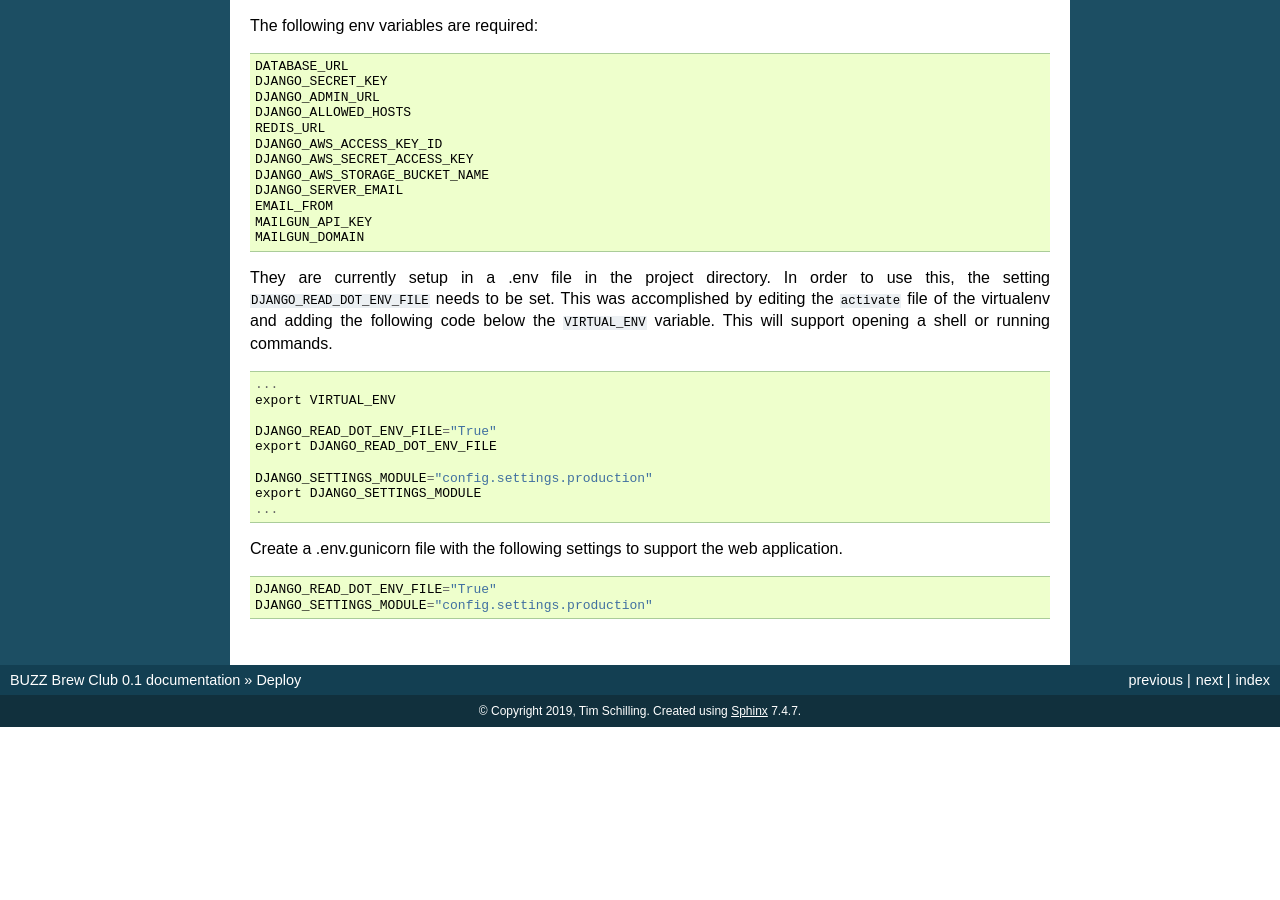
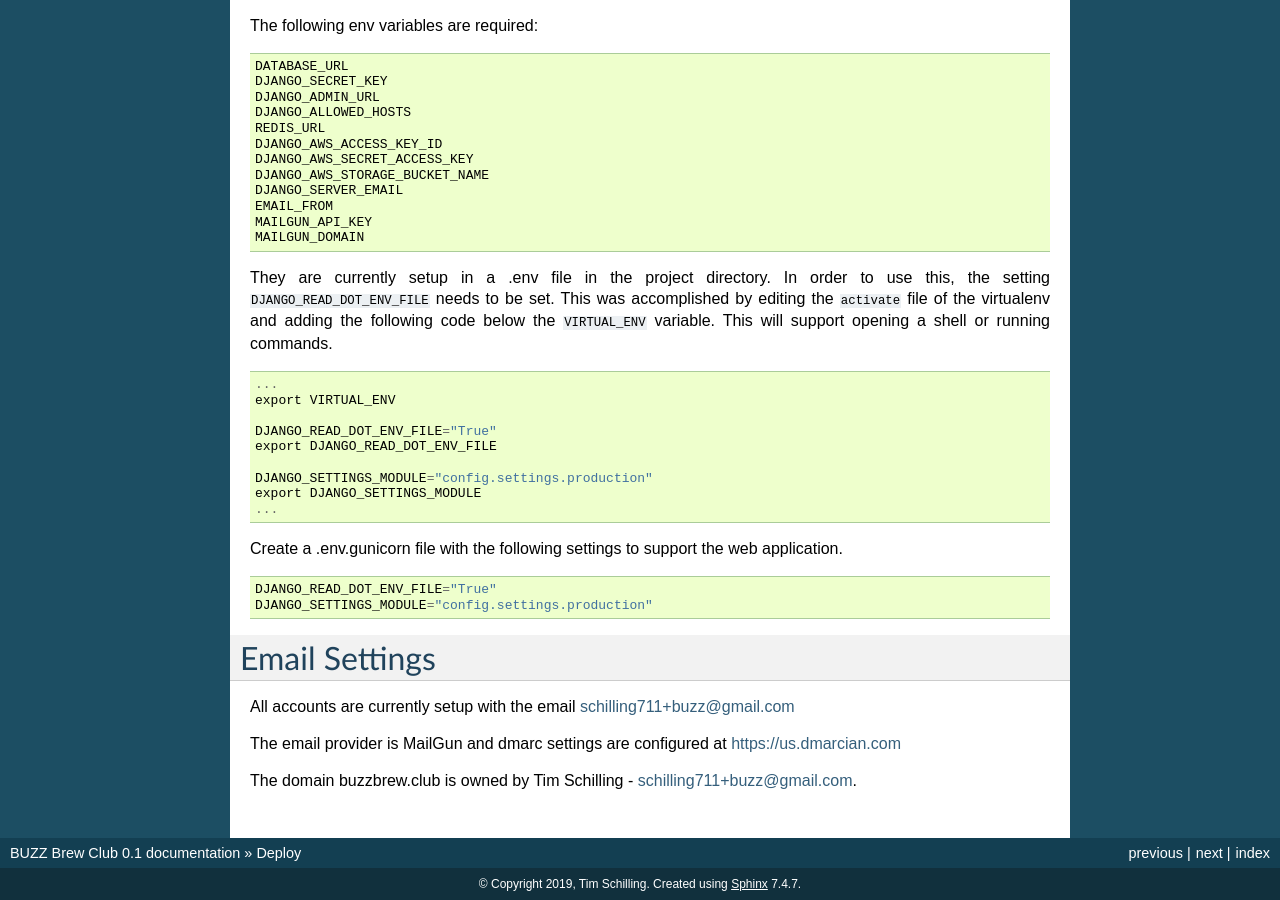
Before and after one commit to tim-schilling/buzzbrewclub, a Sphinx documentation site: the page built from docs/deploy.rst, in a window 1280 px wide and 900 px high, scrolled down 702 px. Built offline with Sphinx 7.4.7, drawn with Linux system fonts in a browser that asks for light colours; pages that are not in the unit, such as notebooks, are missing from menus; before the commit the page ends 1429 px from its top, so only the background shows below that; some of the changed text lies outside the part shown.

Commit message:
Add documentation about production settings.

```diff
--- a/docs/deploy.rst
+++ b/docs/deploy.rst
@@ -83,3 +83,12 @@ Create a .env.gunicorn file with the following settings to support the web appli
 
     DJANGO_READ_DOT_ENV_FILE="True"
     DJANGO_SETTINGS_MODULE="config.settings.production"
+
+Email Settings
+==============
+
+All accounts are currently setup with the email schilling711+buzz@gmail.com
+
+The email provider is MailGun and dmarc settings are configured at https://us.dmarcian.com
+
+The domain buzzbrew.club is owned by Tim Schilling - schilling711+buzz@gmail.com.
```
